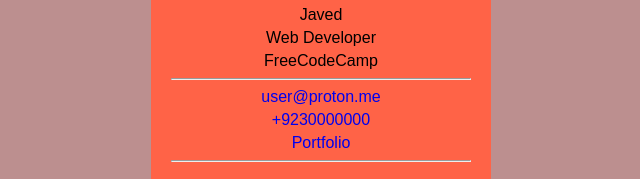
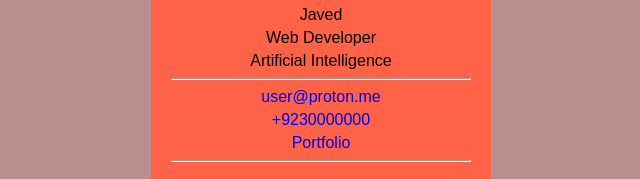
Before and after one commit to javedevai/css-website, a plain HTML site: page 8design-a-business-card/index.html in a window 1280 px wide. Shown: the part 378-557 px from the top of the page, 319-959 px from the left. Drawn offline with Linux system fonts and the light colour scheme.

```diff
--- a/8design-a-business-card/index.html
+++ b/8design-a-business-card/index.html
@@ -15,7 +15,7 @@
       />
       <p class="full-name">Javed</p>
       <p class="designation">Web Developer</p>
-      <p class="company">FreeCodeCamp</p>
+      <p class="company">Artificial Intelligence</p>
       <hr />
       <p><a href="mailto:user@proton.me">user@proton.me</a></p>
       <p><a href="tel:+92346000000">+9230000000</a></p>
```
